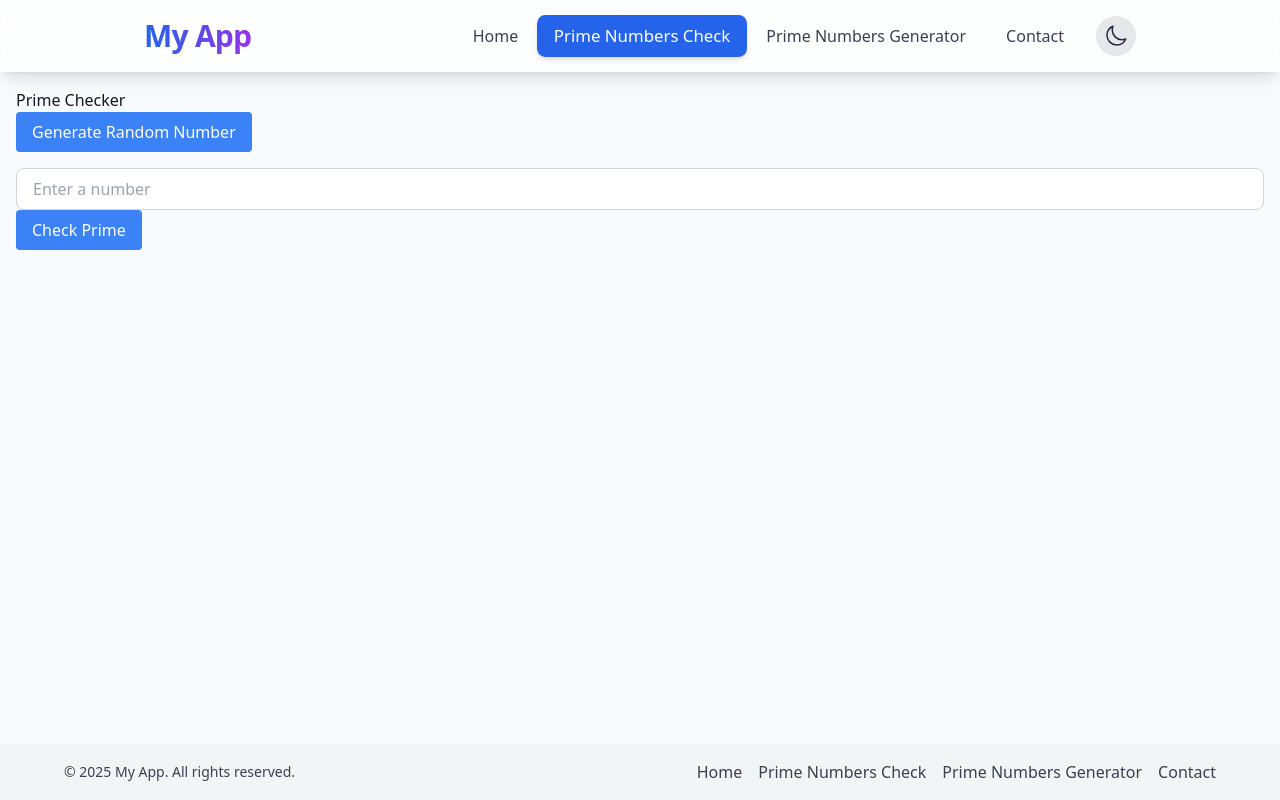
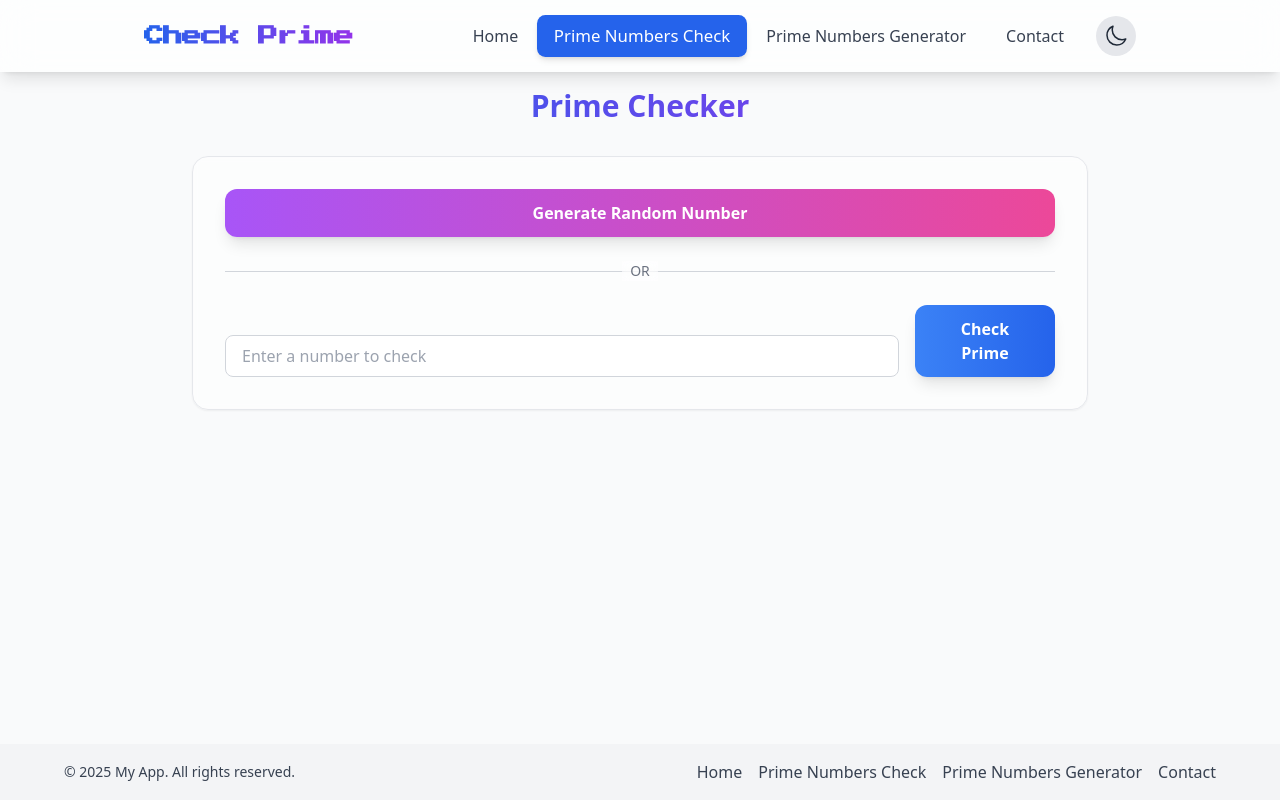
Before and after one commit to loaiattar/TP-G-n-rateur-de-nombres-premiers-optimis-, a React (Vite) app: page /primes in a window 1280 px wide. Built offline with nearby package versions, Linux system fonts and the light colour scheme.

Commit message:
🎨 feat: Add initial UI components, pages, global styling, and theme management for the prime number application.

```diff
--- a/src/components/ui/Button.jsx
+++ b/src/components/ui/Button.jsx
@@ -36,9 +36,12 @@ const Button = ({
       onClick={onClick}
       disabled={disabled || loading}
       className={`
-        flex items-center justify-center gap-2 px-4 py-2 rounded
-        bg-blue-500 text-white font-medium hover:bg-blue-600 transition
-        disabled:bg-gray-400 disabled:cursor-not-allowed
+        flex items-center justify-center gap-2 px-6 py-3 rounded-xl
+        bg-gradient-to-r from-blue-500 to-blue-600 text-white font-bold
+        shadow-lg hover:shadow-blue-500/30 hover:shadow-xl
+        transform hover:scale-105 active:scale-95
+        transition-all duration-200 ease-in-out
+        disabled:bg-gray-400 disabled:from-gray-400 disabled:to-gray-500 disabled:cursor-not-allowed disabled:transform-none disabled:shadow-none
         ${className}
       `}
     >
--- a/src/components/ui/Footer.jsx
+++ b/src/components/ui/Footer.jsx
@@ -1,3 +1,5 @@
+import { Link } from '@tanstack/react-router';
+
 const Footer = ({ className = '' }) => {
   return (
     <footer className={`bg-gray-100 text-gray-700 dark:bg-gray-900 dark:text-gray-300 transition-colors duration-300 p-4 mt-8 ${className}`}>
@@ -5,18 +7,18 @@ const Footer = ({ className = '' }) => {
         <p className="text-sm">&copy; {new Date().getFullYear()} My App. All rights reserved.</p>
 
         <div className="flex gap-4 mt-2 md:mt-0">
-          <a href="#home" className="hover:underline">
+          <Link to="/" className="hover:underline">
             Home
-          </a>
-          <a href="#prime" className="hover:underline">
+          </Link>
+          <Link to="/primes" className="hover:underline">
             Prime Numbers Check
-          </a>
-          <a href="#generator" className="hover:underline">
+          </Link>
+          <Link to="/primes-gen" className="hover:underline">
             Prime Numbers Generator
-          </a>
-          <a href="#contact" className="hover:underline">
+          </Link>
+          <Link to="/contact" className="hover:underline">
             Contact
-          </a>
+          </Link>
         </div>
       </div>
     </footer>
--- a/src/components/ui/Header.jsx
+++ b/src/components/ui/Header.jsx
@@ -14,8 +14,8 @@ const Header = () => {
   return (
     <header className="backdrop-blur-lg bg-white/70 dark:bg-gray-900/70 shadow-lg sticky top-0 z-50 transition-colors duration-300">
       <div className="max-w-5xl mx-auto flex flex-col md:flex-row md:items-center md:justify-between p-4">
-        <h1 className="text-3xl font-extrabold tracking-tight bg-gradient-to-r from-blue-600 to-purple-600 text-transparent bg-clip-text">
-          My App
+        <h1 className="text-lg md:text-xl font-extrabold tracking-tighter bg-gradient-to-r from-blue-600 to-purple-600 text-transparent bg-clip-text font-game">
+          Check&nbsp;Prime
         </h1>
 
         <div className="flex items-center gap-4 mt-2 md:mt-0">
--- a/src/components/ui/Input.jsx
+++ b/src/components/ui/Input.jsx
@@ -1,6 +1,18 @@
-export default function Input({ value, onChange, placeholder, type = "text", min, max, disabled }) {
+export default function Input({
+  value,
+  onChange,
+  placeholder,
+  type = "text",
+  min,
+  max,
+  disabled,
+  id,
+  className = "",
+  ...props
+}) {
   return (
     <input
+      id={id}
       type={type}
       value={value}
       onChange={onChange}
@@ -8,7 +20,8 @@ export default function Input({ value, onChange, placeholder, type = "text", min
       min={min}
       max={max}
       disabled={disabled}
-      className="w-full px-4 py-2 rounded-lg border focus:outline-none focus:ring-2 focus:ring-blue-500 transition-colors bg-white text-gray-900 border-gray-300 dark:bg-gray-800 dark:text-gray-100 dark:border-gray-600 placeholder-gray-400 dark:placeholder-gray-500 disabled:opacity-50 disabled:cursor-not-allowed"
+      className={`w-full px-4 py-2 rounded-lg border focus:outline-none focus:ring-2 focus:ring-blue-500 transition-colors bg-white text-gray-900 border-gray-300 dark:bg-gray-800 dark:text-gray-100 dark:border-gray-600 placeholder-gray-400 dark:placeholder-gray-500 disabled:opacity-50 disabled:cursor-not-allowed ${className}`}
+      {...props}
     />
   );
 }
--- a/src/index.css
+++ b/src/index.css
@@ -1,4 +1,10 @@
+@import url('https://fonts.googleapis.com/css2?family=Press+Start+2P&display=swap');
 @tailwind base;
+
+.font-game {
+  font-family: 'Press Start 2P', cursive;
+}
+
 @tailwind components;
 @tailwind utilities;
 
--- a/src/pages/HomePage.jsx
+++ b/src/pages/HomePage.jsx
@@ -2,10 +2,38 @@ import { Link } from "@tanstack/react-router";
 
 export default function HomePage() {
   return (
-    <div>
-      <p className="flex flex-col">
-        Go to <Link to="/primes">/primes</Link> to test numbers for primality.
-      </p>
+    <div className="flex flex-col items-center justify-center min-h-[80vh] text-center px-4">
+      <div className="max-w-3xl space-y-8">
+        <div className="space-y-4">
+          <h1 className="text-5xl md:text-7xl font-extrabold tracking-tight">
+            <span className="bg-gradient-to-r from-blue-600 via-purple-600 to-pink-600 text-transparent bg-clip-text animate-gradient-x">
+              Prime Numbers
+            </span>
+            <br />
+            <span className="text-gray-900 dark:text-white">
+              Made Beautiful
+            </span>
+          </h1>
+          <p className="text-xl md:text-2xl text-gray-600 dark:text-gray-300 max-w-2xl mx-auto leading-relaxed">
+            Explore the fascinating world of prime numbers with our optimized generator and checker tools.
+          </p>
+        </div>
+
+        <div className="flex flex-col sm:flex-row gap-4 justify-center pt-8">
+          <Link
+            to="/primes"
+            className="px-8 py-4 rounded-xl bg-blue-600 text-white font-bold text-lg shadow-lg shadow-blue-600/30 hover:bg-blue-700 hover:scale-105 hover:shadow-xl transition-all duration-300"
+          >
+            Check a Number
+          </Link>
+          <Link
+            to="/primes-gen"
+            className="px-8 py-4 rounded-xl bg-white dark:bg-gray-800 text-gray-900 dark:text-white font-bold text-lg shadow-lg border border-gray-200 dark:border-gray-700 hover:bg-gray-50 dark:hover:bg-gray-700 hover:scale-105 hover:shadow-xl transition-all duration-300"
+          >
+            Generate Primes
+          </Link>
+        </div>
+      </div>
     </div>
   );
 }
--- a/src/pages/PrimesPage.jsx
+++ b/src/pages/PrimesPage.jsx
@@ -44,31 +44,66 @@ export default function PrimesPage() {
   };
 
   return (
-    <div>
-      <h1>Prime Checker</h1>
+    <div className="max-w-4xl mx-auto">
+      <h1 className="text-3xl font-extrabold text-center mb-8 bg-gradient-to-r from-blue-600 to-purple-600 text-transparent bg-clip-text">
+        Prime Checker
+      </h1>
 
-      <Button onClick={generateRandomNumber} disabled={isLoading}>
+      <div className="bg-white/50 dark:bg-gray-800/50 backdrop-blur-sm p-8 rounded-2xl shadow-sm border border-gray-200 dark:border-gray-700 mb-8 transition-all duration-300 hover:shadow-md">
+        <div className="flex flex-col gap-6">
+          <div className="flex flex-col md:flex-row gap-4 items-stretch justify-center">
+            <Button
+              onClick={generateRandomNumber}
+              disabled={isLoading}
+              className="flex-1 bg-gradient-to-r from-purple-500 to-pink-500 hover:shadow-purple-500/30"
+            >
               {isLoading ? "Loading..." : "Generate Random Number"}
             </Button>
+          </div>
 
-      <form onSubmit={handleSubmit} style={{ marginTop: "1rem" }}>
+          <div className="relative">
+            <div className="absolute inset-0 flex items-center">
+              <div className="w-full border-t border-gray-300 dark:border-gray-600"></div>
+            </div>
+            <div className="relative flex justify-center text-sm">
+              <span className="px-2 bg-transparent text-gray-500 dark:text-gray-400 font-medium bg-white/50 dark:bg-gray-800/50 backdrop-blur-sm">
+                OR
+              </span>
+            </div>
+          </div>
+
+          <form onSubmit={handleSubmit} className="flex flex-col md:flex-row gap-4 items-end">
+            <div className="flex-grow w-full">
               <Input
                 type="number"
                 value={input}
                 onChange={(e) => setInput(e.target.value)}
-          placeholder="Enter a number"
+                placeholder="Enter a number to check"
                 min={0}
-          max={1000}
+                className="w-full"
               />
-        <Button type="submit" disabled={isLoading}>
+            </div>
+            <Button type="submit" disabled={isLoading} className="w-full md:w-auto min-w-[140px]">
               Check Prime
             </Button>
           </form>
+        </div>
 
-      {error && <p style={{ color: "red" }}>{error}</p>}
+        {error && (
+          <div className="mt-4 p-3 bg-red-100 dark:bg-red-900/30 text-red-600 dark:text-red-400 rounded-lg text-center font-medium animate-pulse">
+            {error}
+          </div>
+        )}
+      </div>
 
       {/* Display using Prime component */}
-      {number !== null && <Prime number={number} isPrime={prime[number]} />}
+      {number !== null && (
+        <div className="flex justify-center mt-8 animate-fade-in-up">
+          <div className="transform hover:scale-110 transition-transform duration-300">
+            <Prime number={number} isPrime={prime[number]} />
+          </div>
+        </div>
+      )}
     </div>
   );
 }
--- a/src/stores/useThemeStore.js
+++ b/src/stores/useThemeStore.js
@@ -1,5 +1,13 @@
 import { create } from 'zustand';
 import { persist } from 'zustand/middleware';
+
+const applyTheme = (theme) => {
+  if (theme === 'dark') {
+    document.documentElement.classList.add('dark');
+  } else {
+    document.documentElement.classList.remove('dark');
+  }
+};
 
 const useThemeStore = create(
   persist(
@@ -8,29 +16,19 @@ const useThemeStore = create(
       toggleTheme: () =>
         set((state) => {
           const newTheme = state.theme === 'light' ? 'dark' : 'light';
-          if (newTheme === 'dark') {
-            document.documentElement.classList.add('dark');
-          } else {
-            document.documentElement.classList.remove('dark');
-          }
+          applyTheme(newTheme);
           return { theme: newTheme };
         }),
       setTheme: (theme) => {
-        if (theme === 'dark') {
-          document.documentElement.classList.add('dark');
-        } else {
-          document.documentElement.classList.remove('dark');
-        }
+        applyTheme(theme);
         set({ theme });
       },
     }),
     {
       name: 'theme-storage',
       onRehydrateStorage: () => (state) => {
-        if (state.theme === 'dark') {
-          document.documentElement.classList.add('dark');
-        } else {
-          document.documentElement.classList.remove('dark');
+        if (state) {
+          applyTheme(state.theme);
         }
       },
     }
```
Lines whose indentation alone changed are shown as unchanged.
